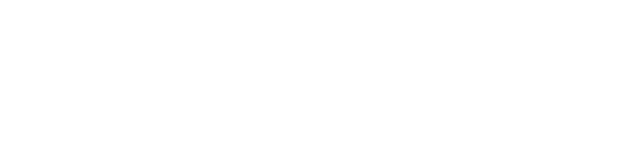
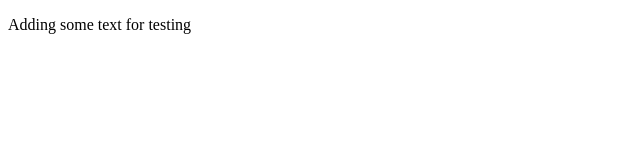
Before and after one commit to KaszaJ/kasza_j_week5, a plain HTML site: page index.html in a window 1280 px wide. Shown: the whole page, without its empty margins (0-640 px from the left). Drawn offline with Linux system fonts and the light colour scheme.

Commit message:
Added some <p> type

```diff
--- a/index.html
+++ b/index.html
@@ -5,6 +5,6 @@
 	<title>Document</title>
 </head>
 <body>
-
+	<p>Adding some text for testing</p>
 </body>
 </html>
```
